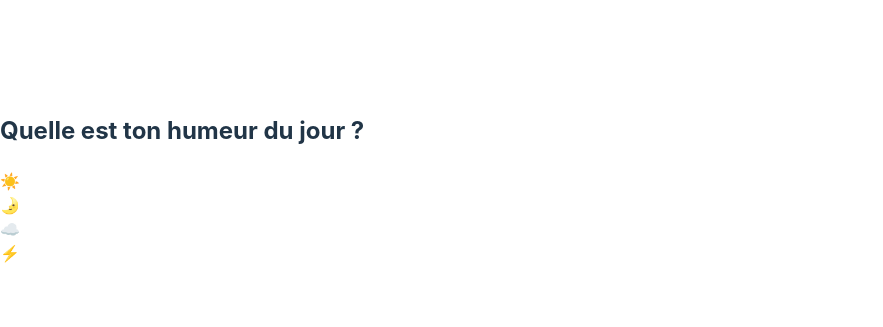
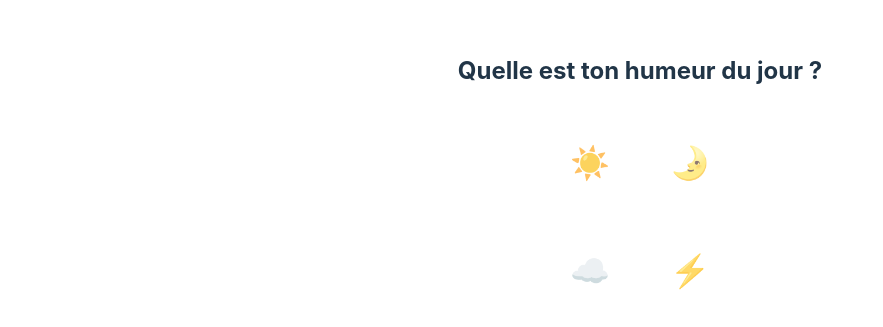
Before and after one commit to Velass/ReactDIGINAMIC, a React (Vite) app: page / in a window 1280 px wide. Shown: the part 221-548 px from the top of the page, without its empty margins (0-883 px from the left). Built offline with nearby package versions, Linux system fonts and the light colour scheme.

Commit message:
deuxieme test de react

```diff
--- a/src/App.css
+++ b/src/App.css
@@ -0,0 +1,28 @@
+.app {
+  display: flex;
+  flex-flow: column nowrap;
+  align-items: center;
+  width: 100vw;
+  user-select: none;
+}
+
+.smileys-box {
+  display: grid;
+  grid-template-columns: repeat(2, 1fr);
+}
+
+.smileys-box > div {
+  padding: 30px;
+  font-size: 2rem;
+  cursor: pointer;
+  opacity: 0.7;
+  transition: opacity 0.3s;
+}
+
+.smileys-box > div:hover {
+  opacity: 1;
+}
+
+.smileys-box > div:active {
+  transform: scale(0.7);
+}
```
